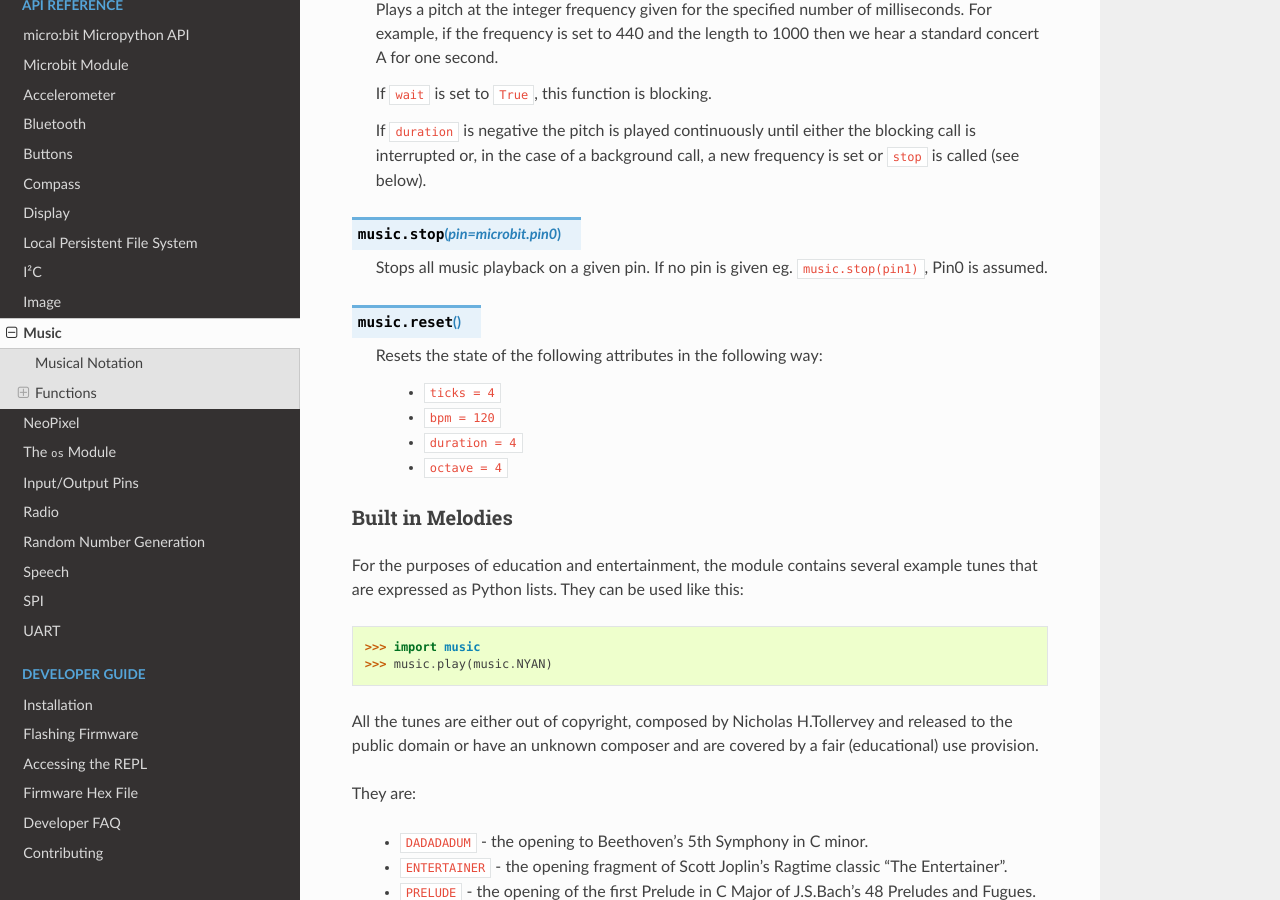
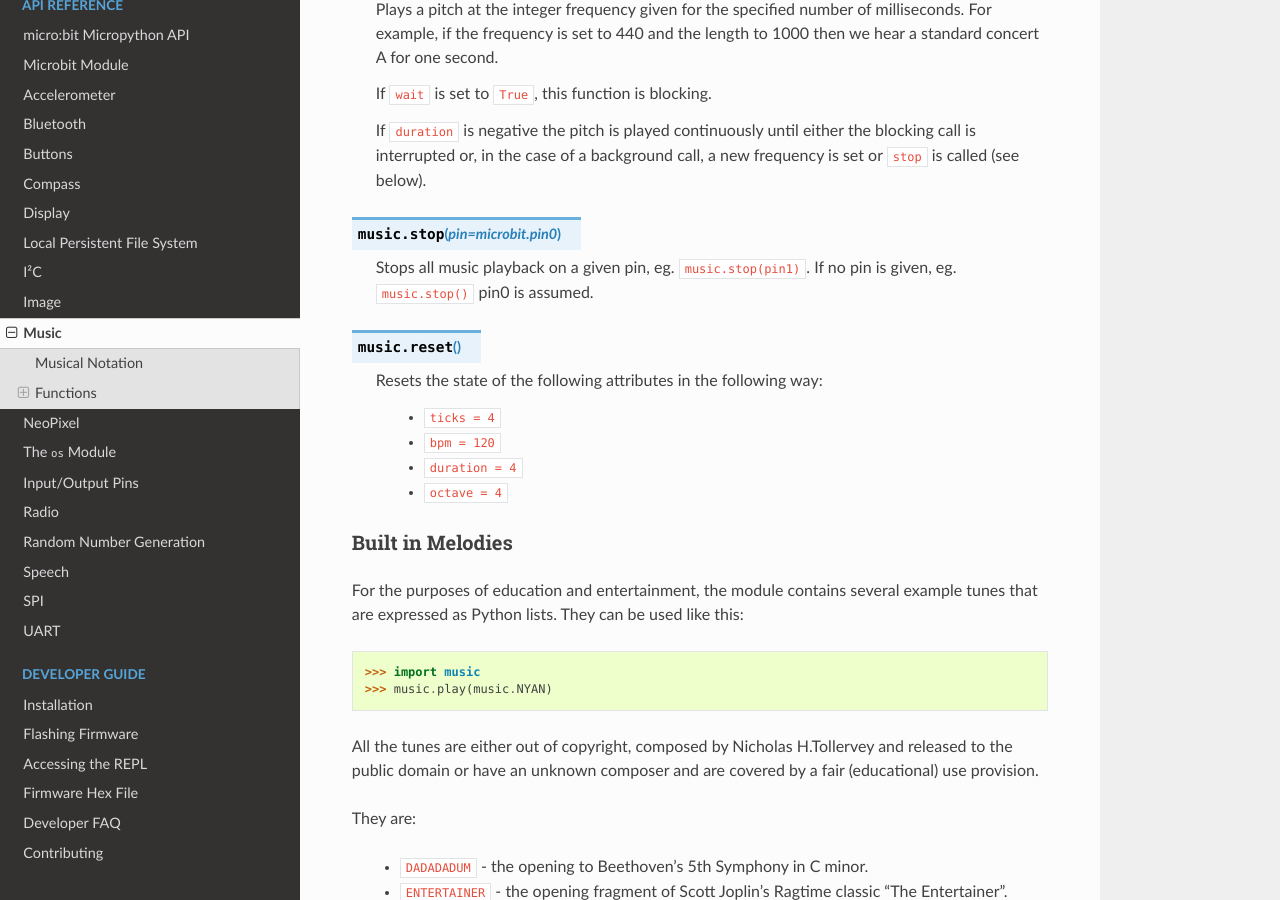
Before and after one commit to bbcmicrobit/micropython, a Sphinx documentation site: the page built from docs/music.rst, in a window 1280 px wide and 900 px high, scrolled down 2728 px. Built offline with Sphinx 7.4.7 and the Read the Docs theme 2.0.0, drawn with Linux system fonts in a browser that asks for light colours.

Commit message:
Update music.rst
updated example

```diff
--- a/docs/music.rst
+++ b/docs/music.rst
@@ -113,8 +113,8 @@
 
 .. py:function:: stop(pin=microbit.pin0)
 
-    Stops all music playback on a given pin. If no pin is given eg.
-    ``music.stop(pin1)``, Pin0 is assumed.
+    Stops all music playback on a given pin, eg. ``music.stop(pin1)``.
+    If no pin is given, eg. ``music.stop()`` pin0 is assumed.
 
 .. py:function:: reset()
 
```
